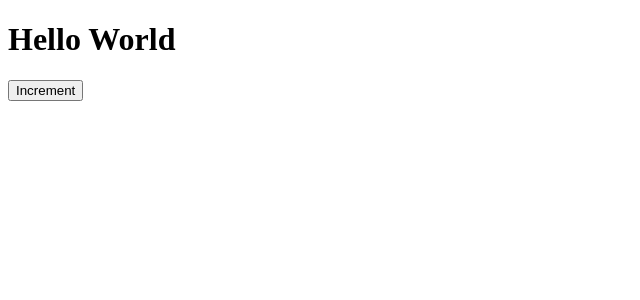
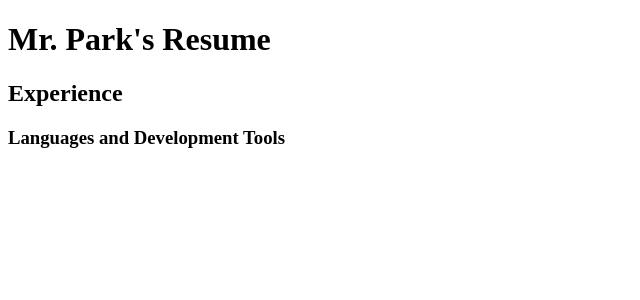
Before and after one commit to zedpark/test-resume, a React (Create React App) app: page / in a window 1280 px wide. Shown: the top 300 px of the page, without its empty margins (0-640 px from the left). Built offline with nearby package versions, Linux system fonts and the light colour scheme.

Commit message:
removed counter.jsx, now using resume.jsx

```diff
--- a/src/components/counter.jsx
+++ /dev/null
@@ -1,14 +0,0 @@
-import React, { Component } from 'react';
-
-class Counter extends Component {
-    render() {
-        return(
-            <React.Fragment>
-                <h1>Hello World</h1>
-                <button>Increment</button>
-            </React.Fragment>
-        );
-    }
-}
-
-export default Counter;
--- /dev/null
+++ b/src/components/resume.jsx
@@ -0,0 +1,15 @@
+import React, { Component } from 'react';
+
+class Resume extends Component {
+    render() {
+        return (
+            <React.Fragment>
+                <h1>Mr. Park's Resume</h1>
+                <h2>Experience</h2>
+                <h3>Languages and Development Tools</h3>
+            </React.Fragment>
+        );
+    }
+}
+
+export default Resume;
--- a/src/index.jsx
+++ b/src/index.jsx
@@ -1,5 +1,5 @@
 import React from 'react';
 import ReactDOM from 'react-dom';
-import Counter from './components/counter';
+import Resume from './components/resume';
 
-ReactDOM.render(<Counter />, document.getElementById("root"));
+ReactDOM.render(<Resume/>, document.getElementById("root"));
```
